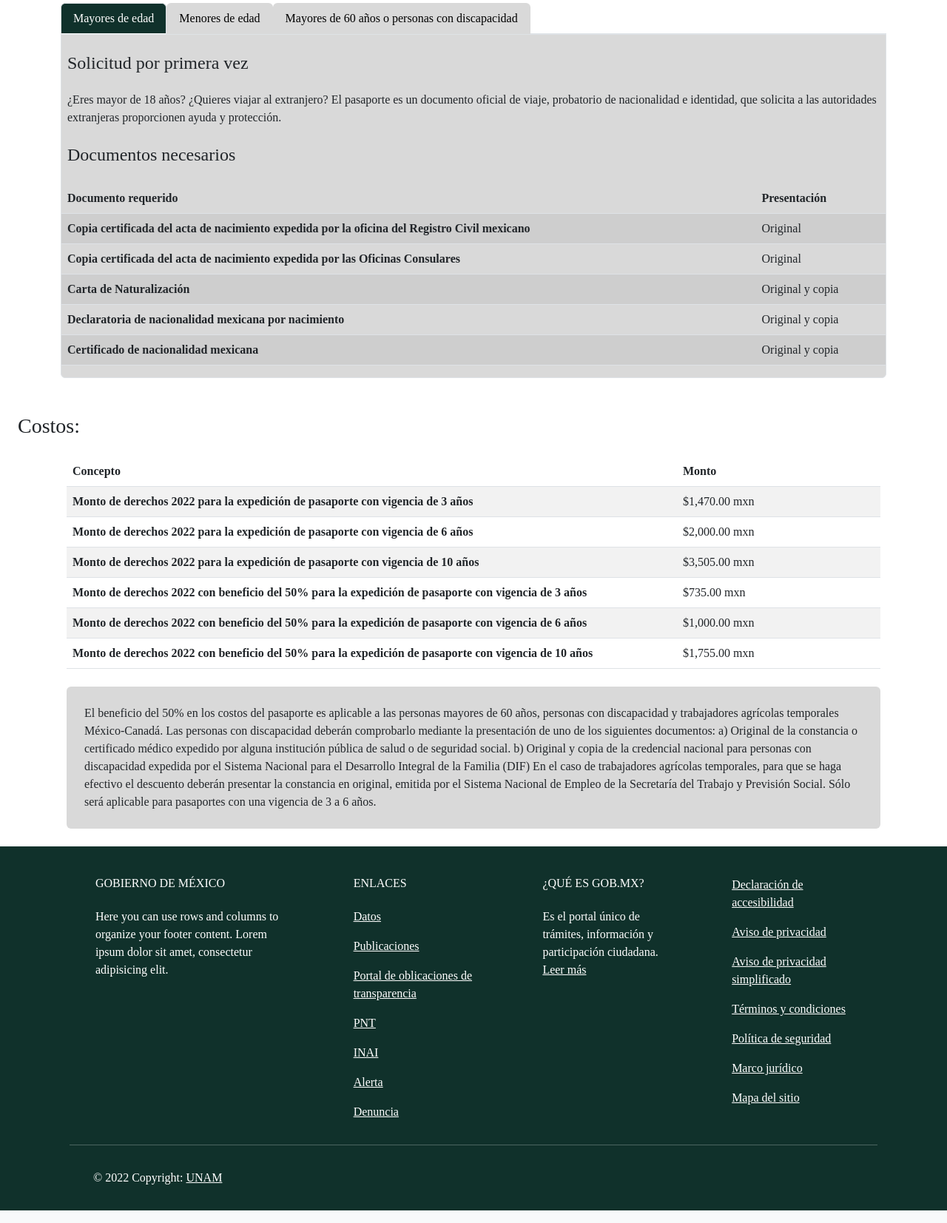
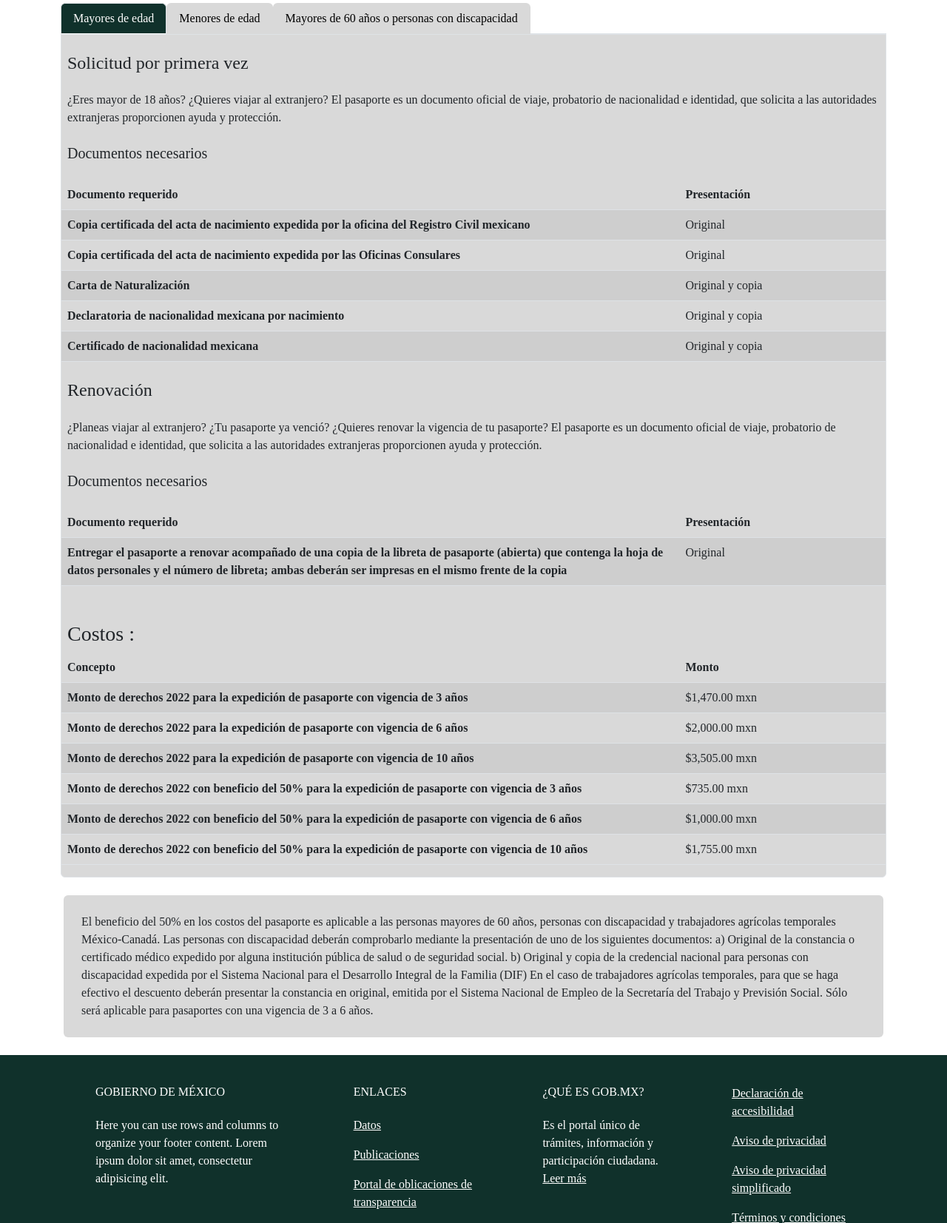
Before and after one commit to DavidBautistaC1298/ProyectoDIU, a Django app: template ProyectoDjango/proyectoDIU/pasaportes/templates/tramitenacional.html in a window 1280 px wide. Shown: the part 196-1849 px from the top of the page at 74% size. Run offline with Django 3.2, Linux system fonts and the light colour scheme; the template is opened without the code that fills it, so the values that code supplies are empty.

Commit message:
se termino el tab para el tramite de mayores de edad

```diff
--- a/ProyectoDjango/proyectoDIU/pasaportes/templates/tramitenacional.html
+++ b/ProyectoDjango/proyectoDIU/pasaportes/templates/tramitenacional.html
@@ -42,13 +42,14 @@
 
       <!-- Tab -->
       <div class="tab-content border rounded-bottom grey-color">
+        <!-- tab mayores -->
         <div class="tab-pane active" id="mayores">
           <h4 class="ms-2 mt-4">Solicitud por primera vez</h4>
           <p class="ms-2 mt-4 mb-4">¿Eres mayor de 18 años? ¿Quieres viajar al extranjero?
             El pasaporte es un documento oficial de viaje, probatorio
             de nacionalidad e identidad, que solicita a las autoridades
             extranjeras proporcionen ayuda y protección.</p>
-          <h4 class="ms-2 mt-2 mb-4">Documentos necesarios</h4>
+          <h5 class="ms-2 mt-2 mb-4">Documentos necesarios</h4>
 
           <!-- Tabla de documentos -->
           <table class="table table-striped">
@@ -60,7 +61,7 @@
             </thead>
             <tbody>
               <tr>
-                <th scope="row">Copia certificada del acta de nacimiento expedida
+                <th scope="row" class="w-75">Copia certificada del acta de nacimiento expedida
                   por la oficina del Registro Civil mexicano</th>
                 <td>Original</td>
               </tr>
@@ -82,23 +83,45 @@
               </tr>
             </tbody>
           </table>
+
+
           <!-- Tabla de documentos end -->
-        </div>
-        <div class="tab-pane" id="menores">
-          <p>que</p>
-        </div>
-        <div class="tab-pane" id="mayores-discapacitados">
-          <p>hace?</p>
-        </div>
-      </div>
-      <!-- Mayores de edad tab end-->
-    </div>
-    <!-- Tab end -->
 
-    <h3 class="ms-4 mt-5">Costos:</h3>
+          <!-- Renovación -->
+          <h4 class="ms-2 mt-4 mb-4">Renovación</h4>
+          <p class="mt-4 ms-2 mb-4">¿Planeas viajar al extranjero? ¿Tu
+            pasaporte ya venció? ¿Quieres renovar la vigencia de tu pasaporte?
+            El pasaporte es un documento oficial de viaje, probatorio de
+            nacionalidad e identidad, que solicita a las autoridades extranjeras
+             proporcionen ayuda y protección.</p>
+          <h5 class="ms-2 mt-2 mb-4">Documentos necesarios</h4>
+
+          <!-- Documentos Renovación -->
+
+          <table class="table table-striped">
+            <thead>
+              <tr>
+                <th scope="col">Documento requerido</th>
+                <th scope="col">Presentación</th>
+              </tr>
+            </thead>
+            <tbody>
+              <tr>
+                <th scope="row"  class="w-75">Entregar el pasaporte a renovar acompañado de
+                  una copia de la libreta de pasaporte (abierta) que contenga
+                  la hoja de datos personales y el número de libreta; ambas
+                  deberán ser impresas en el mismo frente de la copia</th>
+                <td>Original</td>
+              </tr>
+            </tbody>
+          </table>
+
+          <!-- Documentos Renovación end -->
+
+          <h3 class="ms-2 mt-5">Costos :</h3>
+
           <!-- Tabla de costos -->
-    <div class="container">
-      <div class="mt-4 ms-2 me-2">
+
           <table class="table table-striped">
             <thead>
               <tr>
@@ -139,11 +162,26 @@
               </tr>
             </tbody>
           </table>
+
+          <!-- Renovación end -->
+
+        </div>
+        <!-- tab mayores end -->
+
+        <div class="tab-pane" id="menores">
+          <p>que</p>
+        </div>
+        <div class="tab-pane" id="mayores-discapacitados">
+          <p>hace?</p>
         </div>
       </div>
 
+      <!-- Mayores de edad tab end-->
+    </div>
+    <!-- Tab end -->
+
     <div class="container">
-      <div class="mt-4 ms-2 mb-4 me-2 rounded grey-color">
+      <div class="mt-4 ms-1 mb-4 me-1 rounded grey-color">
         <p class="ps-4 pt-4 pe-4 pb-4">El beneficio del 50% en los costos del pasaporte es aplicable a las
           personas mayores de 60 años, personas con discapacidad y trabajadores
           agrícolas temporales México-Canadá.
```
Lines whose indentation alone changed are shown as unchanged.
